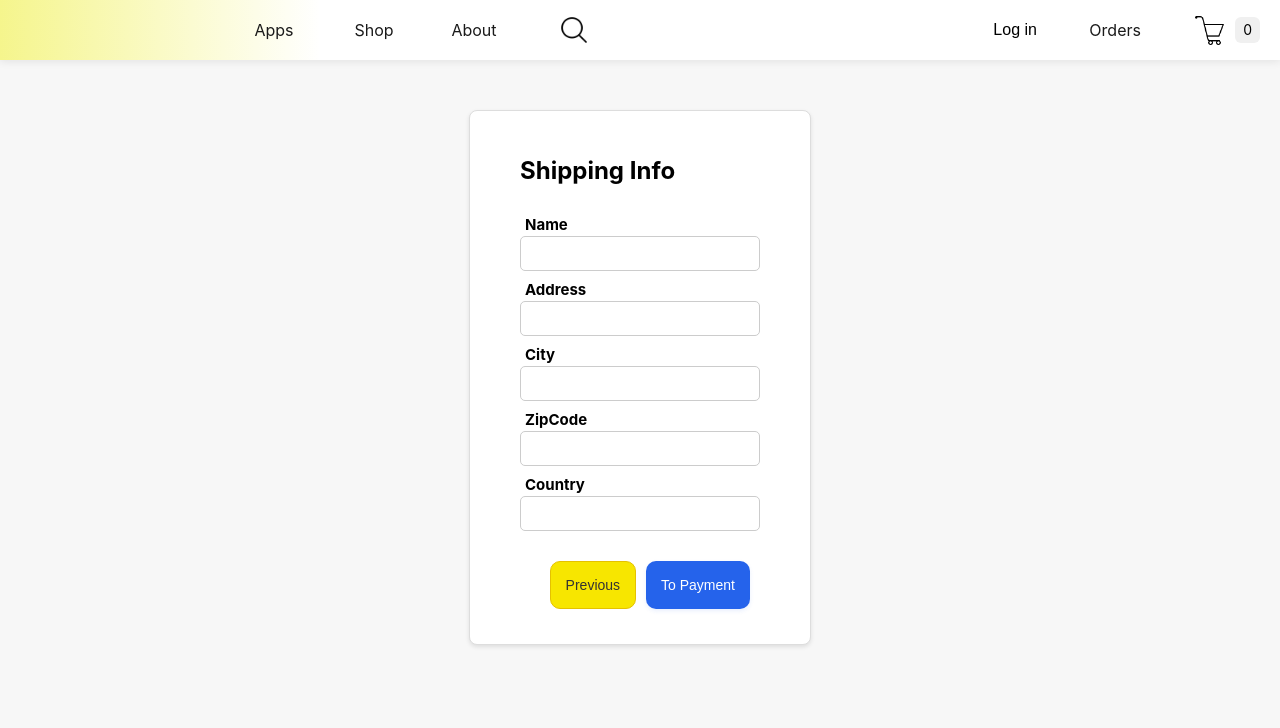
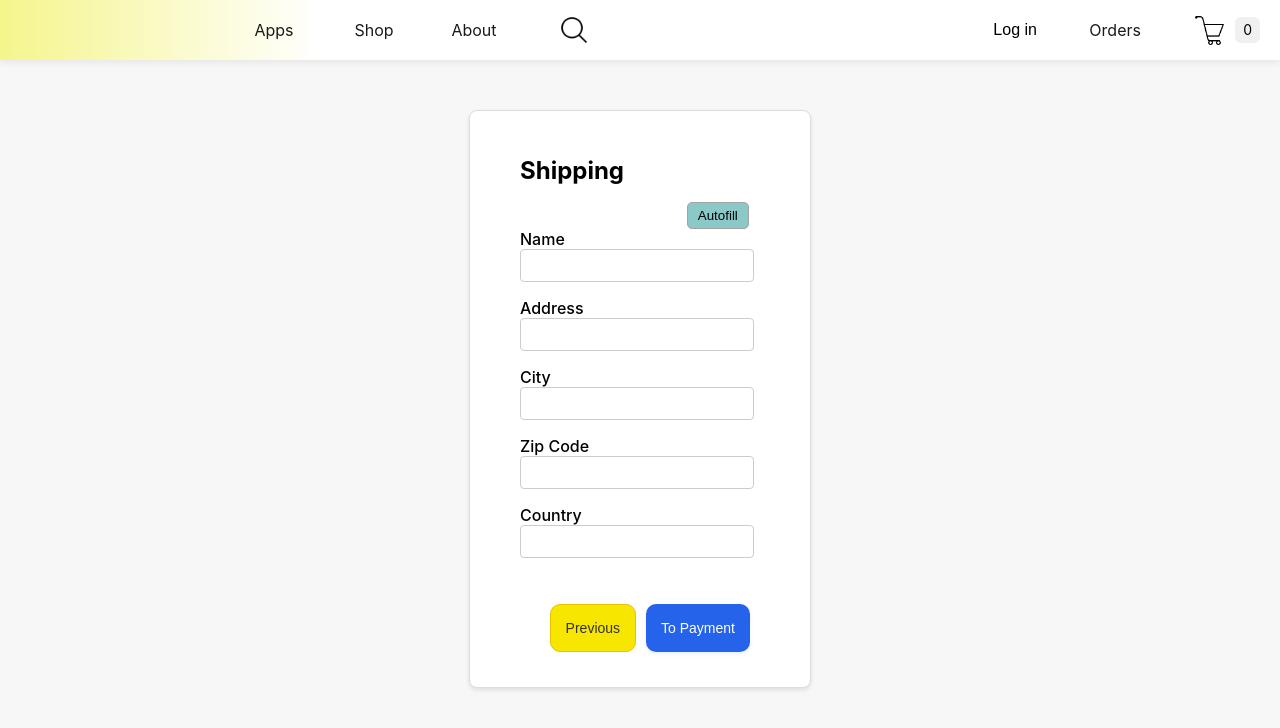
Before and after one commit to Snomaskin/tennis-web-shop, a React (Vite) app: page /checkout in a window 1280 px wide. Both pictures are taken after a click on the button "To Shipping". Shown: the top 728 px of the page. Built offline with nearby package versions, Linux system fonts and the light colour scheme.

Commit message:
checkout form now uses the input comp. and has an autofill button. types put in a separate file.

```diff
--- a/src/components/Shop/Checkout/CheckoutForm/CheckoutForm.css
+++ b/src/components/Shop/Checkout/CheckoutForm/CheckoutForm.css
@@ -11,6 +11,10 @@
     padding: 25px 50px;
     flex-direction: column;
     text-align: left;
+}
+
+.checkout-form h2 {
+  margin-bottom: 1rem;
 }
 
 .form-field input[type="text"] {
@@ -31,7 +35,6 @@
     font-size: 15px;
     font-weight: 700;
     padding-top: 10px;
-
 }
 
 .checkout-form .checkout-btns {
@@ -44,3 +47,18 @@
     color: red;
     padding-left: 5px;
 }
+
+.autofill-btn {
+  display: flex;
+  justify-self: right;
+  margin-right: 0.7rem;
+  padding: 5px 10px;
+  background-color: rgba(55, 160, 160, 0.575);
+  border: 1px solid rgb(164, 164, 164);
+  border-radius: 5px;
+  cursor: pointer;
+}
+
+.autofill-btn:hover {
+  background-color: rgba(55, 160, 160, 0.758);
+}
--- a/src/components/Shop/Checkout/CheckoutForm/CheckoutForm.tsx
+++ b/src/components/Shop/Checkout/CheckoutForm/CheckoutForm.tsx
@@ -3,10 +3,10 @@ import { useCheckout } from "../CheckoutContext";
 import { CheckoutBtns } from "../CheckoutBtns/CheckoutBtns";
 import { validationRules } from "./validationRules";
 import { ShippingInfo, PaymentInfo } from "../../types";
+import { InputWithError } from "../../../utilComponents/InputWithError/InputWithError";
+import { FormTypes, FormFieldKey, autofillPayment, autofillShipping, forms } from "./formTypes";
 import "./CheckoutForm.css";
 
-
-type FormTypes = "shipping" | "payment";
 
 export const CheckoutForm = ({ formType }: { formType: FormTypes }) => {
   const { paymentInfo, updatePaymentInfo, shippingInfo, updateShippingInfo, nextStep } = useCheckout();
@@ -16,17 +16,11 @@ export const CheckoutForm = ({ formType }: { formType: FormTypes }) => {
   };
 
   const initialData = isShippingForm(formType) ? shippingInfo : paymentInfo;
-  const formTitle = isShippingForm(formType) ? "Shipping Info" : "Payment Info";
+  const formTitle = isShippingForm(formType) ? "Shipping" : "Payment";
 
   type FormData = typeof initialData;
 
-  const {
-    register,
-    handleSubmit,
-    formState: { errors }
-  } = useForm<FormData>({
-    defaultValues: initialData
-  });
+  const { register, reset, handleSubmit, formState: { errors } } = useForm<FormData>({defaultValues: initialData});
 
   const onSubmit = (data: FormData) => {
     if (isShippingForm(formType)) {
@@ -46,26 +40,22 @@ export const CheckoutForm = ({ formType }: { formType: FormTypes }) => {
     <div className="form-wrapper">
       <form className="checkout-form" onSubmit={handleSubmit(onSubmit)}>
         <h2>{formTitle}</h2>
+        <button type="button" className="autofill-btn" onClick={() => reset(formType === "shipping" ? autofillShipping : autofillPayment)}>
+          Autofill
+        </button>
 
-        {Object.keys(initialData).map((field) => {
+        {(Object.keys(forms[formType]) as FormFieldKey<typeof formType>[]).map((field) => {
           const fieldError = errors[field as keyof FormData] as FieldError | undefined;
+          const { label, id } = forms[formType][field];
 
           return (
-            <div className="form-field" key={field}>
-              <label htmlFor={field}>
-                {field.charAt(0).toUpperCase() + field.slice(1)}
-              </label>
-              <input
-                id={field}
-                type="text"
-                {...register(field as keyof FormData, getValidationRules(field))}
-              />
-              {fieldError && (
-                <div className="form-error">
-                  {fieldError.message}
-                </div>
-              )}
-            </div>
+            <InputWithError
+              label={label}
+              key={id}
+              type="text"
+              error={fieldError?.message}
+              register={register(field as keyof FormData, getValidationRules(field))}
+            />
           );
         })}
 
--- /dev/null
+++ b/src/components/Shop/Checkout/CheckoutForm/formTypes.ts
@@ -0,0 +1,66 @@
+import { ShippingInfo, PaymentInfo } from "../../types";
+
+type FormTypes = "shipping" | "payment";
+type FormFieldKey<T extends FormTypes> = keyof typeof forms[T];
+
+const autofillShipping: ShippingInfo = {
+  name: "Kalle Anka",
+  address: "Krutbuktsvägen 13",
+  city: "Ankeborg",
+  zipCode: "246 90",
+  country: "Sverige"
+};
+
+const autofillPayment: PaymentInfo = {
+  cardNumber: "1000010000100001",
+  cardHolder: "Kalle Anka",
+  expiryDate: "12 / 99",
+  cvv: "200"
+};
+
+const forms = {
+  shipping: {
+    name: {
+      label: "Name",
+      id: "name",
+    },
+    address: {
+      label: "Address",
+      id: "address",
+    },
+    city: {
+      label: "City",
+      id: "city",
+    },
+    zipCode: {
+      label: "Zip Code",
+      id: "zipCode",
+    },
+    country: {
+      label: "Country",
+      id: "country",
+    },
+  },
+  payment: {
+    cardNumber: {
+      label: "Card Number",
+      id: "cardNumber",
+    },
+    cardHolder: {
+      label: "Cardholder Name",
+      id: "cardHolder",
+    },
+    expiryDate: {
+      label: "Expiry Date",
+      id: "expiryDate",
+    },
+    cvv: {
+      label: "CVV",
+      id: "cvv",
+    },
+  },
+};
+
+
+export type { FormTypes, FormFieldKey };
+export { autofillPayment, autofillShipping, forms };
--- a/src/components/Shop/Checkout/CheckoutForm/validationRules.ts
+++ b/src/components/Shop/Checkout/CheckoutForm/validationRules.ts
@@ -5,7 +5,7 @@ export const validationRules = {
       city: { required: "City is required" },
       zipCode: {
         required: "ZIP code is required",
-        pattern: { value: /^\d{5}(-\d{4})?$/, message: "Invalid ZIP code format" }
+        pattern: { value: /^\d{3}\s?\d{2}$/, message: "Invalid ZIP code format" }
       },
       country: { required: "Country is required" }
     },
@@ -17,7 +17,7 @@ export const validationRules = {
       cardHolder: { required: "Card holder name is required" },
       expiryDate: {
         required: "Expiry date is required",
-        pattern: { value: /^(0[1-9]|1[0-2])\/\d{2}$/, message: "Format must be MM/YY" }
+        pattern: { value: /^(0[1-9]|1[0-2])\s*\/\s*\d{2}(\d{2})?$/, message: "Format must be MM/YY" }
       },
       cvv: {
         required: "CVV is required",
```
